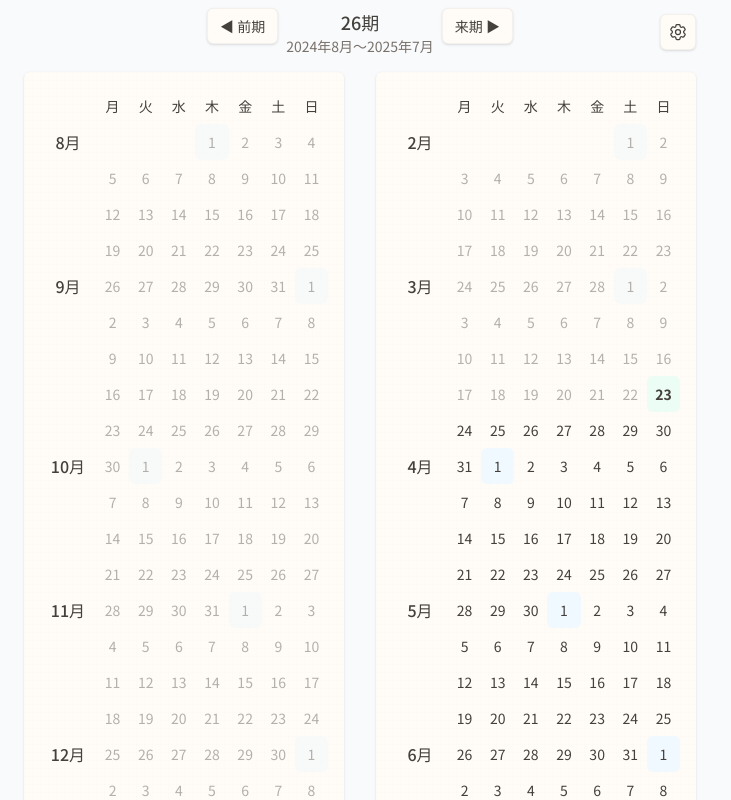
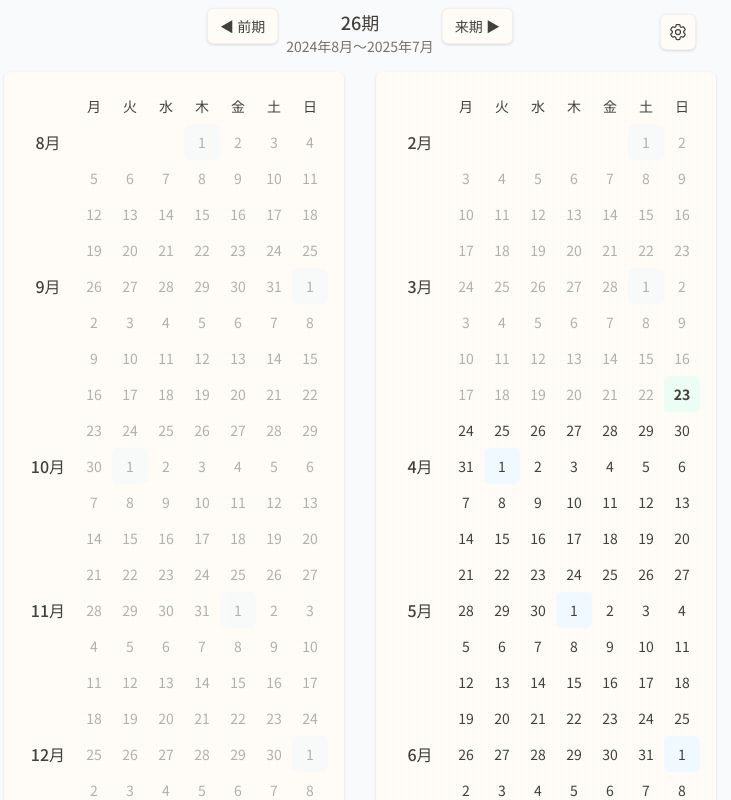
Before and after one commit to okonomi/period-calendar, a React (Vite) app: page / in a window 1280 px wide. Shown: the top 800 px of the page, without its empty margins (280-1011 px from the left). Built offline with nearby package versions, Linux system fonts and the light colour scheme; no server answers.

Commit message:
refactor: unify calendar cell styling for consistency across components

```diff
--- a/src/components/Calendar.tsx
+++ b/src/components/Calendar.tsx
@@ -52,7 +52,7 @@ export const Calendar: React.FC<Props> = ({ dates }) => {
           {/* 曜日の行 */}
           <div className="calendar-grid">
             {["月", "火", "水", "木", "金", "土", "日"].map((dayName) => (
-              <div key={`weekday-${dayName}`} className="calendar-weekday">
+              <div key={`weekday-${dayName}`} className="calendar-cell calendar-weekday">
                 {dayName}
               </div>
             ))}
--- a/src/components/DateCell.tsx
+++ b/src/components/DateCell.tsx
@@ -13,11 +13,11 @@ export const DateCell: React.FC<Props> = ({ date }) => {
   const holiday = getHoliday(date, holidays)
   const tooltip = holiday?.name
 
-  const cellClassName = clsx("calendar-cell", {
-    "calendar-cell-first-of-month": isFirstDayOfMonth(date),
-    "calendar-cell-today": isToday(date),
-    "calendar-cell-past": isPastDate(date),
-    "calendar-cell-holiday": !!holiday,
+  const cellClassName = clsx("calendar-cell date-cell", {
+    "date-cell-first-of-month": isFirstDayOfMonth(date),
+    "date-cell-today": isToday(date),
+    "date-cell-past": isPastDate(date),
+    "date-cell-holiday": !!holiday,
   })
 
   return (
--- a/src/index.css
+++ b/src/index.css
@@ -24,9 +24,13 @@
           transition-colors duration-200;
   }
 
+  .calendar-cell {
+    @apply flex items-center justify-center size-9;
+  }
+
   /* カレンダー全体 */
   .calendar-container {
-    @apply p-4 w-[320px] mx-auto;
+    @apply p-4 mx-auto;
     background-image: linear-gradient(90deg, rgba(230, 230, 230, 0.05) 1px, transparent 1px),
       linear-gradient(rgba(230, 230, 230, 0.05) 1px, transparent 1px);
     background-size: 8px 8px;
@@ -48,26 +52,26 @@
     @apply flex items-center justify-center h-9 text-base font-medium text-calendar-text;
   }
   .calendar-weekday {
-    @apply flex items-center justify-center h-9 font-medium text-sm text-calendar-text;
+    @apply font-medium text-sm text-calendar-text;
   }
 
   /* 日付セル */
-  .calendar-cell {
-    @apply flex items-center justify-center h-9 px-1 rounded-md text-sm text-calendar-text
+  .date-cell {
+    @apply px-1 rounded-md text-sm text-calendar-text
            hover:bg-stone-50 transition-colors duration-200;
   }
 
   /* セル状態変化 */
-  .calendar-cell-today {
+  .date-cell-today {
     @apply bg-emerald-50 font-bold;
   }
-  .calendar-cell-first-of-month {
+  .date-cell-first-of-month {
     @apply bg-sky-50;
   }
-  .calendar-cell-holiday {
+  .date-cell-holiday {
     @apply text-red-600;
   }
-  .calendar-cell-past {
+  .date-cell-past {
     @apply opacity-40;
   }
 
```
